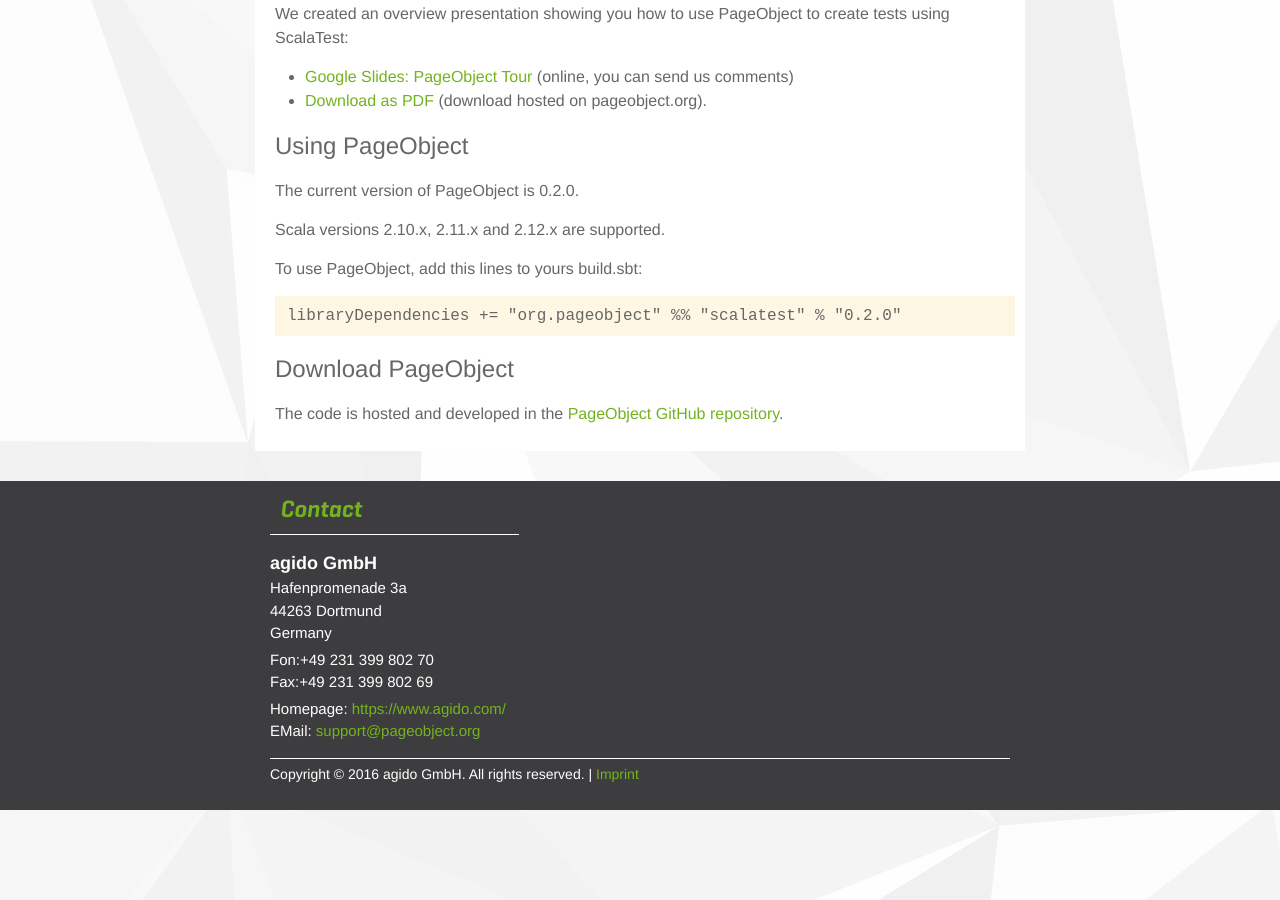
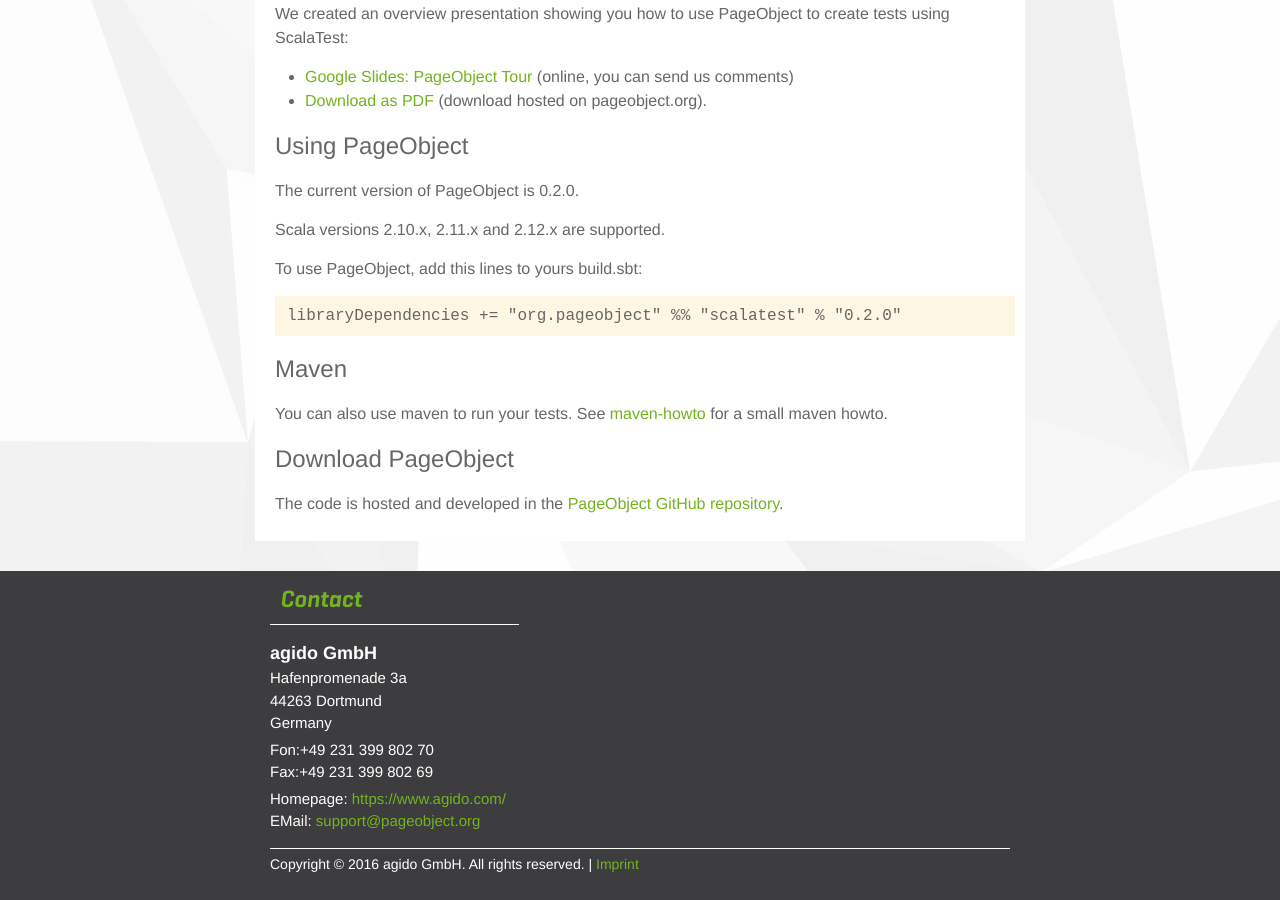
Before and after one commit to agido/pageobject, a Jekyll site: the page built from index.md, in a window 1280 px wide and 900 px high, scrolled down 699 px. Built offline with Jekyll 4.4.1, drawn with Linux system fonts in a browser that asks for light colours; before the commit the page ends 1509 px from its top, so only the background shows below that.

Commit message:
added maven howto

````diff
--- a/index.md
+++ b/index.md
@@ -46,6 +46,9 @@
 libraryDependencies += "org.pageobject" %% "scalatest" % "0.2.0"
 ```
 
+## Maven
+You can also use maven to run your tests. See [maven-howto] for a small maven howto.
+
 ## Download PageObject
 The code is hosted and developed in the [PageObject GitHub repository](https://github.com/agido/pageobject/).
 
@@ -57,3 +60,4 @@
 [dependencies-image]: https://app.updateimpact.com/badge/755117671372165120/pageobject.svg?config=compile
 [coverage]: https://coveralls.io/github/agido/pageobject?branch=master
 [coverage-image]: https://coveralls.io/repos/github/agido/pageobject/badge.svg?branch=master
+[maven-howto]: https://github.com/agido/pageobject/tree/master/howto/maven
````
